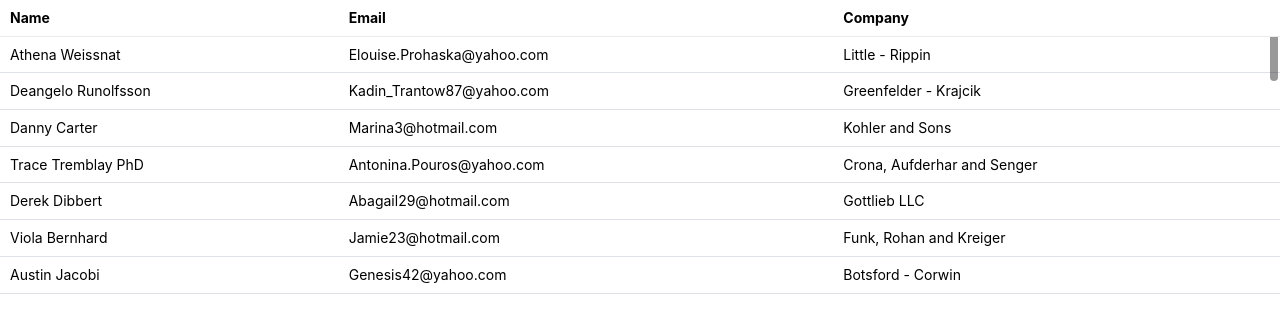
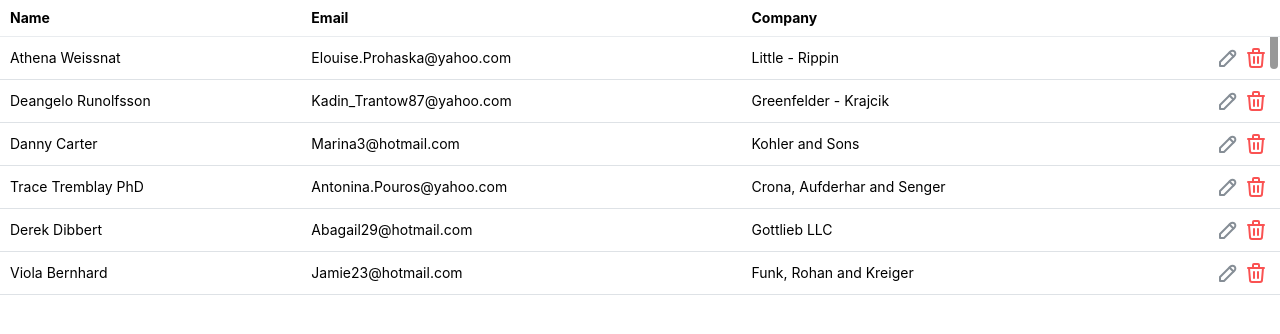
Before and after one commit to mocchio/mantaine-demo, a React (Vite) app: page /sample in a window 1280 px wide. Shown: the top 334 px of the page. Built offline with nearby package versions, Linux system fonts and the light colour scheme.

Commit message:
feat: Tabler iconsとモーダルの追加

```diff
--- a/package.json
+++ b/package.json
@@ -22,6 +22,7 @@
   "dependencies": {
     "@mantine/core": "7.14.3",
     "@mantine/hooks": "7.14.3",
+    "@tabler/icons-react": "^3.24.0",
     "react": "^18.3.1",
     "react-dom": "^18.3.1",
     "react-router-dom": "^7.0.1"
--- a/src/components/SampleTable/TableScrollArea.tsx
+++ b/src/components/SampleTable/TableScrollArea.tsx
@@ -1,6 +1,8 @@
 import { useState } from 'react';
+import { IconPencil, IconTrash } from '@tabler/icons-react';
 import cx from 'clsx';
-import { ScrollArea, Table } from '@mantine/core';
+import { ActionIcon, Group, Modal, ScrollArea, Table, Text } from '@mantine/core';
+import { useDisclosure } from '@mantine/hooks';
 import classes from './TableScrollArea.module.css';
 
 const data = [
@@ -158,16 +160,34 @@ const data = [
 
 export function TableScrollArea() {
   const [scrolled, setScrolled] = useState(false);
+  const [opened, { open, close }] = useDisclosure(false);
 
   const rows = data.map((row) => (
     <Table.Tr key={row.name}>
       <Table.Td>{row.name}</Table.Td>
       <Table.Td>{row.email}</Table.Td>
       <Table.Td>{row.company}</Table.Td>
+      <Table.Td>
+        <Group gap={0} justify="flex-end">
+          <ActionIcon variant="subtle" color="gray" onClick={open}>
+            <IconPencil />
+          </ActionIcon>
+          <ActionIcon variant="subtle" color="red">
+            <IconTrash />
+          </ActionIcon>
+        </Group>
+      </Table.Td>
     </Table.Tr>
   ));
 
+  const modalBox = (
+    <Group>
+      <Text>edit data</Text>
+    </Group>
+  );
+
   return (
+    <>
       <ScrollArea h={300} onScrollPositionChange={({ y }) => setScrolled(y !== 0)}>
         <Table miw={700}>
           <Table.Thead className={cx(classes.header, { [classes.scrolled]: scrolled })}>
@@ -175,10 +195,15 @@ export function TableScrollArea() {
               <Table.Th>Name</Table.Th>
               <Table.Th>Email</Table.Th>
               <Table.Th>Company</Table.Th>
+              <Table.Th />
             </Table.Tr>
           </Table.Thead>
           <Table.Tbody>{rows}</Table.Tbody>
         </Table>
       </ScrollArea>
+      <Modal opened={opened} onClose={close} title="Edit">
+        {modalBox}
+      </Modal>
+    </>
   );
 }
```
Also changed, not shown: 1 other file (tests, documents, lock files or other folders). Lines whose indentation alone changed are shown as unchanged.
